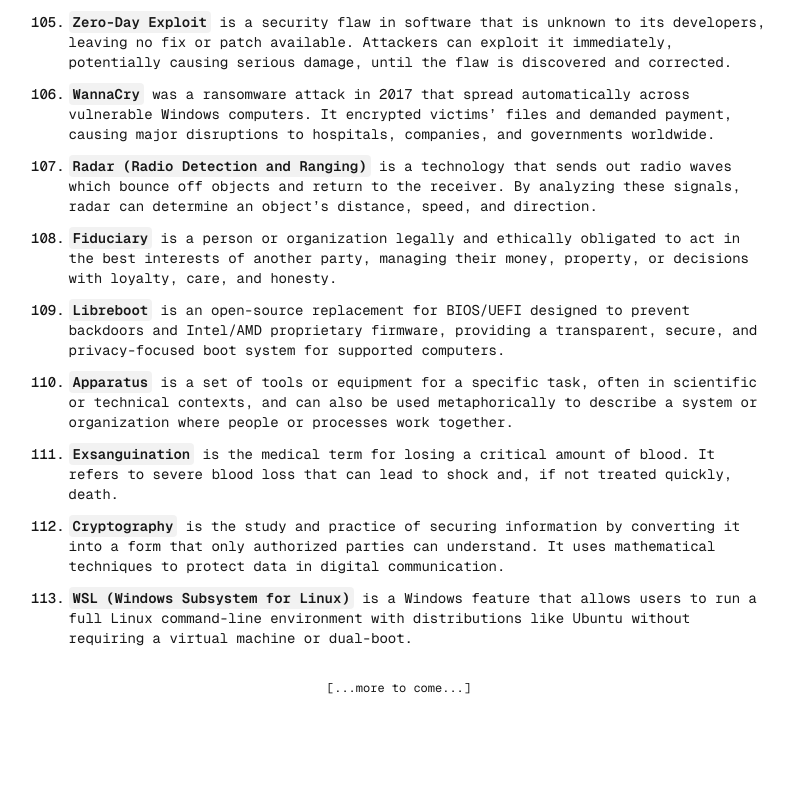
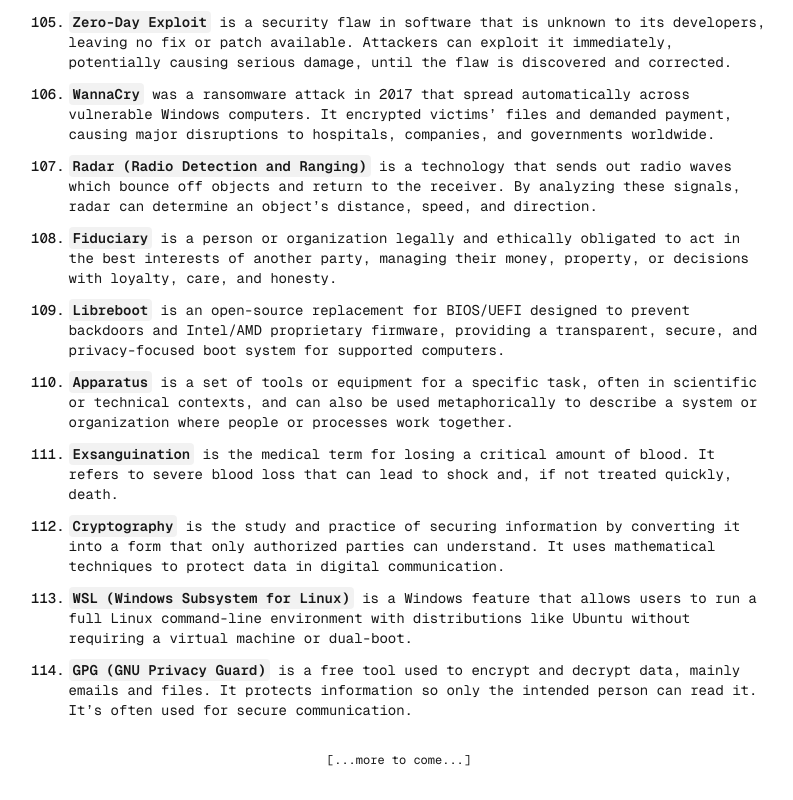
Before and after one commit to BrahimBoussada/mind-log, a Next.js app: page / in a window 1280 px wide. Shown: the part 6699-7499 px from the top of the page, without its empty margins (241-1034 px from the left). Before the commit the page ends 7427 px from the top, so only its background shows below. Built offline with nearby package versions, Linux system fonts and the light colour scheme.

Commit message:
log:3-12-2025

```diff
--- a/src/app/page.tsx
+++ b/src/app/page.tsx
@@ -1079,6 +1079,16 @@ export default function Home() {
           </Text>
         </Note>
 
+        <Note>
+          <N>114.</N>
+          <Text>
+            <Key>GPG (GNU Privacy Guard)</Key> is a free tool used to encrypt
+            and decrypt data, mainly emails and files. It protects information
+            so only the intended person can read it. It’s often used for secure
+            communication.
+          </Text>
+        </Note>
+
         {/* --- end --- */}
       </NoteWrapper>
 
```
